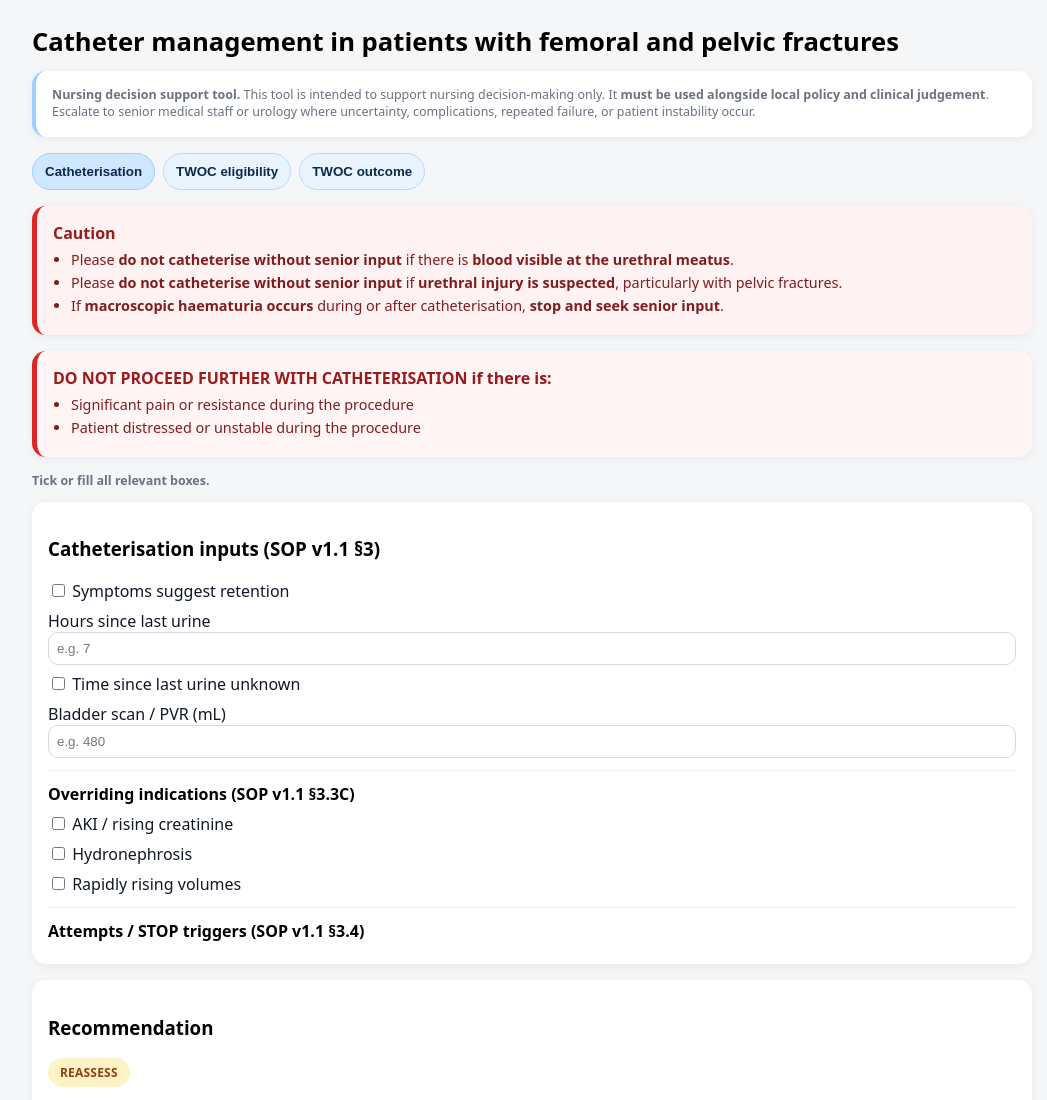
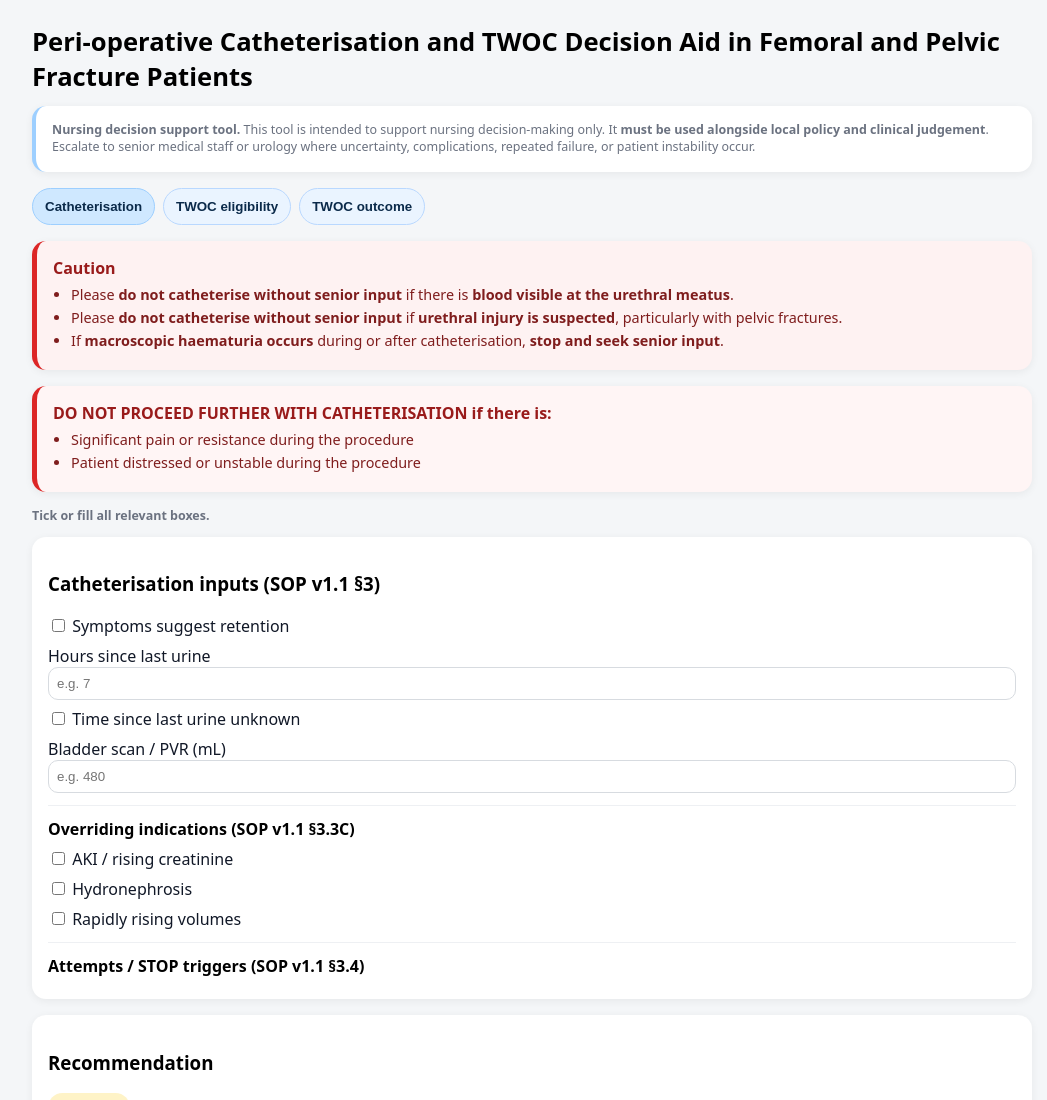
Before and after one commit to pf-clinical-tools/catheter-twoc-femoral-pelvic, a plain HTML site: page index.html in a window 1280 px wide. Shown: the top 1100 px of the page, without its empty margins (108-1155 px from the left). Drawn offline with Linux system fonts and the light colour scheme.

Commit message:
Align on-page heading with tool title

```diff
--- a/index.html
+++ b/index.html
@@ -67,7 +67,7 @@ hr { border:none; height:1px; background:#eef0f3; margin:12px 0; }
 
 <body>
 <div class="container">
-  <h1>Catheter management in patients with femoral and pelvic fractures</h1>
+  <h1>Peri-operative Catheterisation and TWOC Decision Aid in Femoral and Pelvic Fracture Patients</h1>
 
   <div class="card" style="border-left:4px solid #9dcfff;">
     <div class="disclaimer-text">
```
